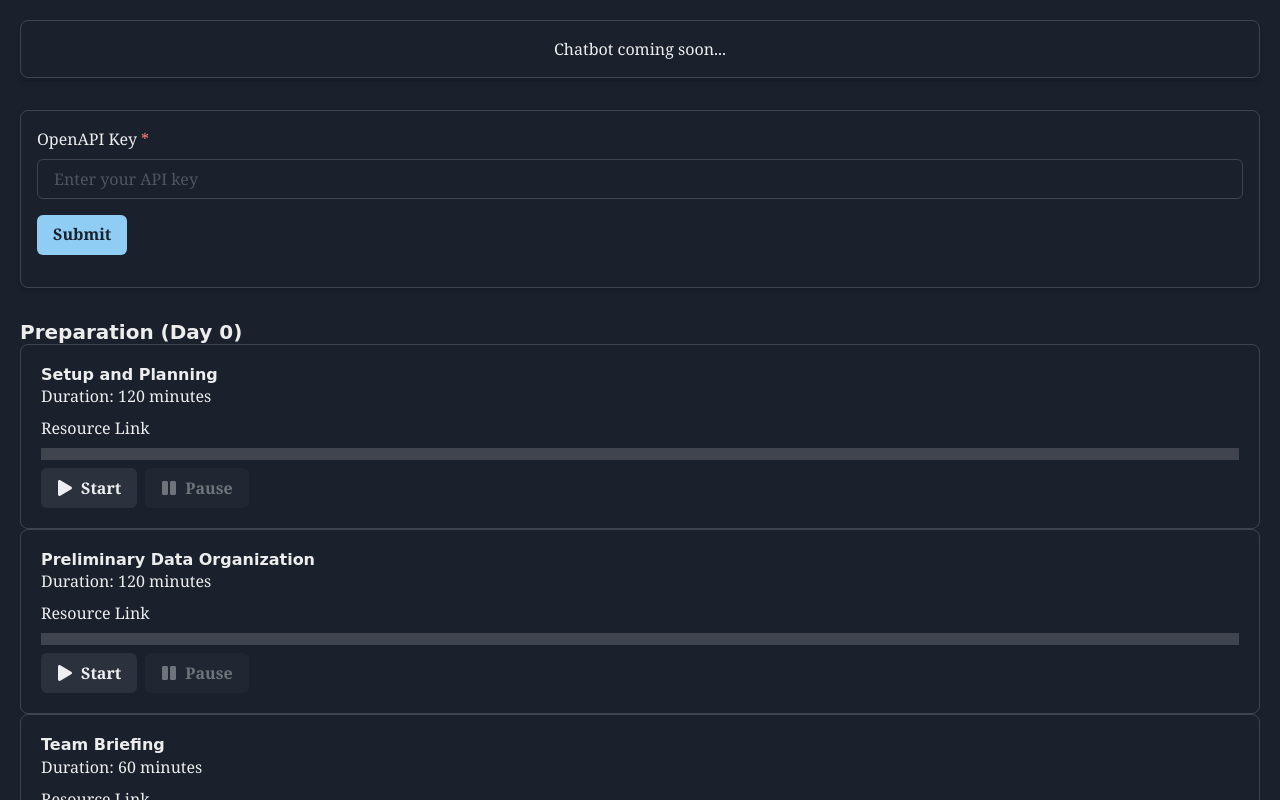
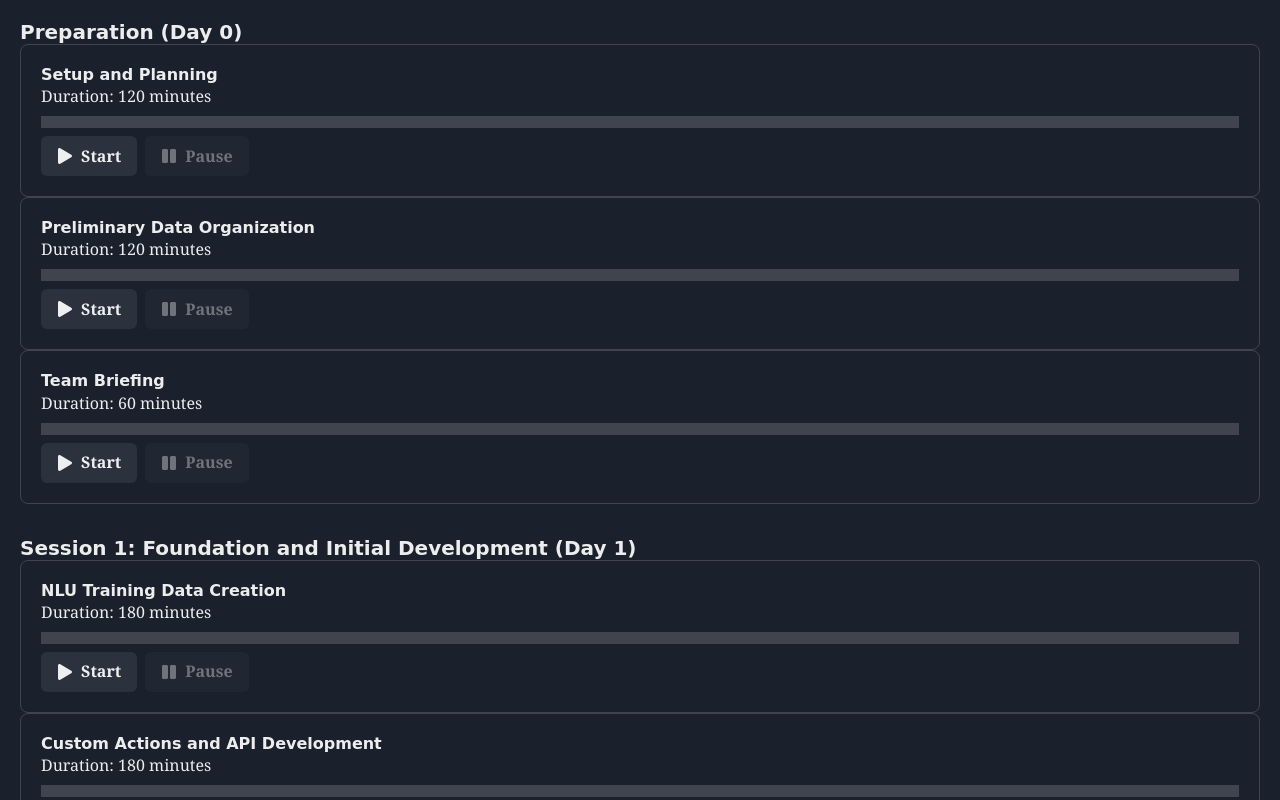
Before and after one commit to GPT-Engineer-App/marathon-assistant, a React (Vite) app: page / in a window 1280 px wide. Shown: the top 800 px of the page. Built offline with nearby package versions, Linux system fonts and the light colour scheme.

Commit message:
Remove chafbot and api entry box and also reference to resource link
Removed Chatbot and ApiKeyInput components, as well as references to the resource link from the Index page.

```diff
--- a/src/pages/Index.jsx
+++ b/src/pages/Index.jsx
@@ -90,9 +90,6 @@ const tasks = [
   },
 ];
 
-import Chatbot from "../components/Chatbot";
-import ApiKeyInput from "../components/ApiKeyInput";
-
 // Simulated fetch function
 const fetchResources = (apiKey) => {
   // Here you would fetch the resources from an API using the apiKey
@@ -180,15 +177,6 @@ const Index = () => {
 
   return (
     <VStack spacing={8} p={5} align="stretch">
-      <Chatbot />
-      <ApiKeyInput onApiKeySubmit={handleApiKeySubmit} />
-      {/* Display resources here */}
-      {resources.map((resource, index) => (
-        <Box key={index} p={5} borderWidth="1px" borderRadius="lg">
-          <Heading size="sm">{resource.title}</Heading>
-          {/* ... other resource information rendering ... */}
-        </Box>
-      ))}
       {tasks.map((session, sessionIndex) => (
         <Box key={session.title} w="full">
           <Heading size="md">{session.title}</Heading>
@@ -201,9 +189,7 @@ const Index = () => {
               <Box key={subtask.name} p={5} borderWidth="1px" borderRadius="lg">
                 <Heading size="sm">{subtask.name}</Heading>
                 <Text mb={2}>Duration: {subtask.duration} minutes</Text>
-                <Link href={subtask.resource} isExternal>
-                  Resource Link
-                </Link>
+
                 <Progress mt={2} value={percentage} />
                 <Box mt={2}>
                   <Button leftIcon={<FaPlay />} onClick={() => handleTimerControl(sessionIndex, timerIndex, "start")} isDisabled={timer.isActive || isCompleted} mr={2}>
```
